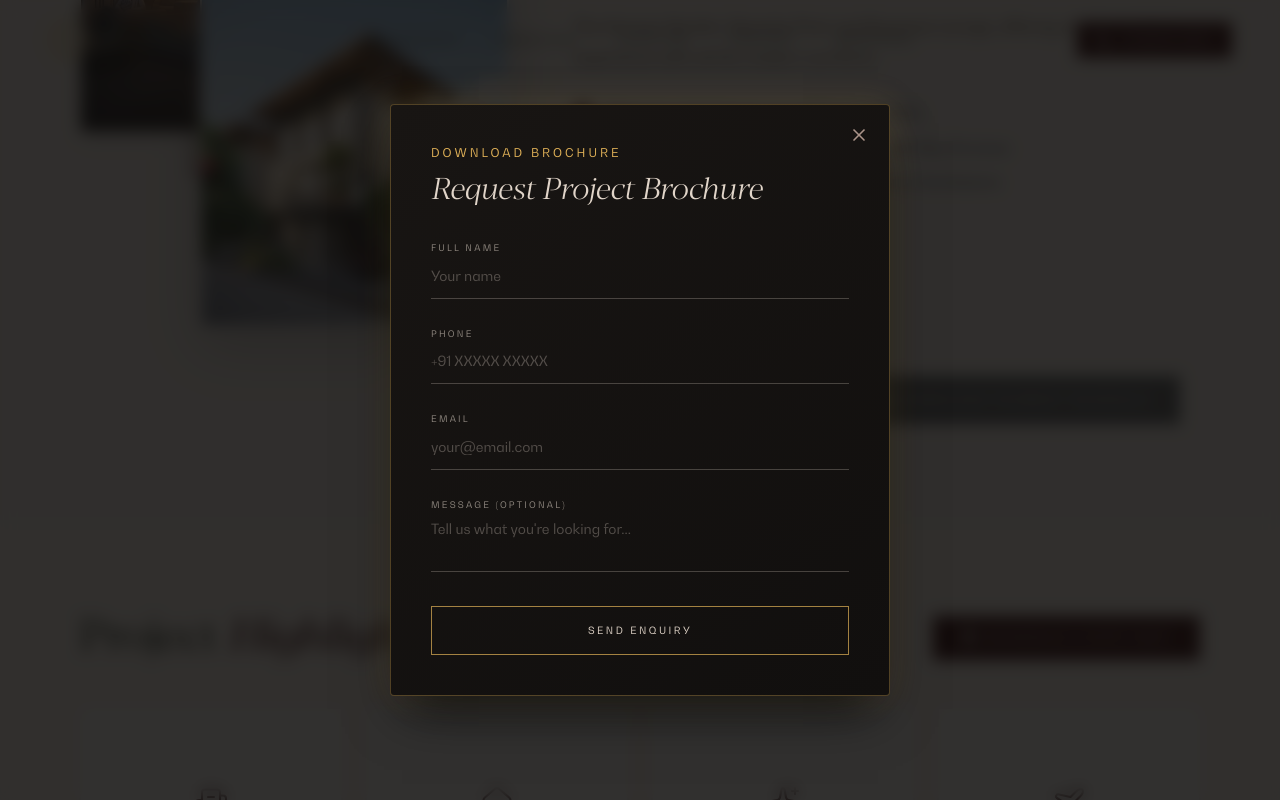
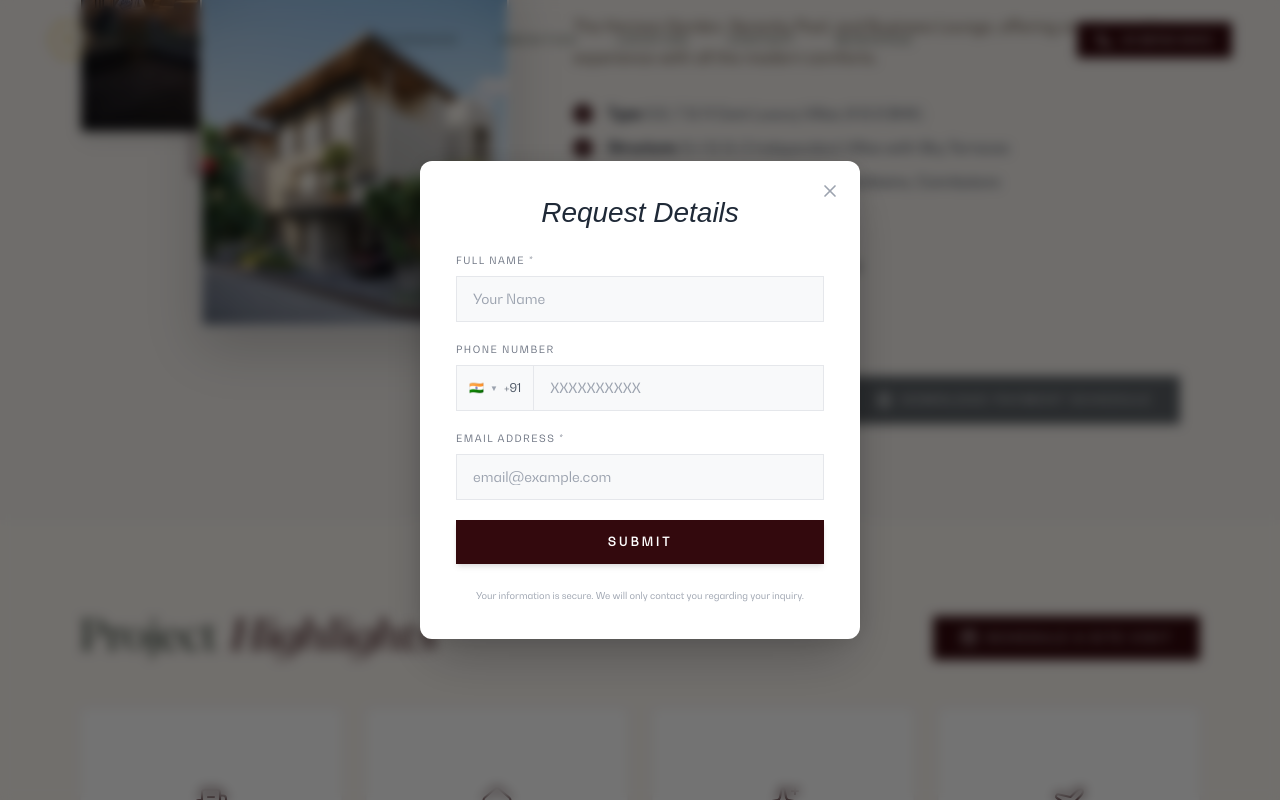
Before and after one commit to Britojaison/zenora_perfomace2, a Next.js app: page / in a window 1280 px wide. Both pictures are taken after a click on the button "DOWNLOAD BROCHURE". Shown: the part 1207-2007 px from the top of the page. Built offline with nearby package versions, Linux system fonts and the light colour scheme; a web font is replaced by a local one.

Commit message:
feat: add interactive unlock and plan viewing capabilities with updated enquiry modal styling

```diff
--- a/src/app/page.tsx
+++ b/src/app/page.tsx
@@ -18,13 +18,23 @@ import StickyContactBar from "@/components/ui/StickyContactBar";
 export default function Home() {
   const [modalOpen, setModalOpen] = useState(false);
   const [modalMeta, setModalMeta] = useState({
-    title: "Begin your Zenora journey.",
-    subtitle: "Get in Touch",
+    title: "Request Details",
+    subtitle: "Floor Plan",
   });
+
+  const [featuresUnlocked, setFeaturesUnlocked] = useState(false);
+
+  const handleOpenPlan = (_size?: string) => {
+    setModalMeta({
+      title: "Request Details",
+      subtitle: _size ? `${_size} Cent Villa Plan` : "Floor Plan",
+    });
+    setModalOpen(true);
+  };
 
   const handleOpenBrochure = () => {
     setModalMeta({
-      title: "Request Project Brochure",
+      title: "Request Details",
       subtitle: "Download Brochure",
     });
     setModalOpen(true);
@@ -32,10 +42,22 @@ export default function Home() {
 
   const handleOpenPaymentSchedule = () => {
     setModalMeta({
-      title: "Request Payment Schedule",
+      title: "Request Details",
       subtitle: "Payment Breakdown",
     });
     setModalOpen(true);
+  };
+
+  const handleRequestUnlockFeatures = () => {
+    setModalMeta({
+      title: "Request Details",
+      subtitle: "Amenities & Features",
+    });
+    setModalOpen(true);
+  };
+
+  const handleModalSuccess = () => {
+    setFeaturesUnlocked(true);
   };
 
   return (
@@ -47,8 +69,11 @@ export default function Home() {
         onOpenPaymentSchedule={handleOpenPaymentSchedule}
       />
       <Highlights />
-      <Residences />
-      <Amenities />
+      <Residences onOpenPlan={handleOpenPlan} />
+      <Amenities
+        isUnlocked={featuresUnlocked}
+        onRequestUnlock={handleRequestUnlockFeatures}
+      />
       <Location />
       <Gallery />
       <Testimonials />
@@ -60,6 +85,7 @@ export default function Home() {
         onClose={() => setModalOpen(false)}
         title={modalMeta.title}
         subtitle={modalMeta.subtitle}
+        onSuccess={handleModalSuccess}
       />
       <StickyContactBar />
     </main>
--- a/src/components/sections/Amenities.tsx
+++ b/src/components/sections/Amenities.tsx
@@ -86,8 +86,31 @@ const allAmenities = [
   },
 ];
 
-export default function Amenities() {
+interface AmenitiesProps {
+  isUnlocked?: boolean;
+  onRequestUnlock?: () => void;
+}
+
+export default function Amenities({ isUnlocked = false, onRequestUnlock }: AmenitiesProps = {}) {
   const [showAll, setShowAll] = useState(false);
+
+  React.useEffect(() => {
+    if (isUnlocked) {
+      setShowAll(true);
+    }
+  }, [isUnlocked]);
+
+  const handleToggle = () => {
+    if (!isUnlocked) {
+      if (onRequestUnlock) {
+        onRequestUnlock();
+      } else {
+        setShowAll(true);
+      }
+      return;
+    }
+    setShowAll(!showAll);
+  };
 
   return (
     <section id="amenities" className="py-24 bg-white">
@@ -125,8 +148,9 @@ export default function Amenities() {
         {/* Action Button matching Screenshot 1 */}
         <div className="text-center mb-8">
           <button
-            onClick={() => setShowAll(!showAll)}
-            className="inline-flex items-center gap-2 px-8 py-3.5 bg-wine hover:bg-wine-light text-white font-sans text-xs uppercase tracking-[0.2em] transition-all duration-300 shadow-sm"
+            type="button"
+            onClick={handleToggle}
+            className="inline-flex items-center gap-2 px-8 py-3.5 bg-wine hover:bg-wine-light text-white font-sans text-xs uppercase tracking-[0.2em] transition-all duration-300 shadow-sm cursor-pointer"
           >
             <Eye className="w-4 h-4" />
             {showAll ? "Hide Features" : "View All Features"}
@@ -136,7 +160,10 @@ export default function Amenities() {
 
         {/* Expandable Full Photo Amenities Grid */}
         {showAll && (
-          <div className="grid md:grid-cols-2 lg:grid-cols-3 gap-6 pt-10 border-t border-cream/60 transition-all duration-500 animate-fadeIn">
+          <div
+            id="all-amenities-grid"
+            className="grid md:grid-cols-2 lg:grid-cols-3 gap-6 pt-10 border-t border-cream/60 transition-all duration-500 animate-fadeIn"
+          >
             {allAmenities.map((item) => (
               <div key={item.title} className="group relative overflow-hidden bg-ivory shadow-sm border border-cream/50">
                 <SiteImage
--- a/src/components/sections/Residences.tsx
+++ b/src/components/sections/Residences.tsx
@@ -31,7 +31,11 @@ const villas = [
   },
 ];
 
-export default function Residences() {
+interface ResidencesProps {
+  onOpenPlan?: (size?: string) => void;
+}
+
+export default function Residences({ onOpenPlan }: ResidencesProps = {}) {
   const trackRef = useRef<HTMLDivElement>(null);
 
   const scroll = (dir: number) => {
@@ -73,13 +77,20 @@ export default function Residences() {
                     {villa.builtUp}
                   </div>
                   <div className="py-4 px-3 flex items-center justify-center">
-                    <a
-                      href="#contact"
-                      className="inline-flex items-center gap-1.5 bg-wine hover:bg-[#200508] text-white text-[10px] sm:text-xs uppercase tracking-wider px-4 sm:px-6 py-2.5 sm:py-3 transition-all duration-300 shadow-xs hover:shadow-sm font-medium"
+                    <button
+                      type="button"
+                      onClick={() => {
+                        if (onOpenPlan) {
+                          onOpenPlan(villa.size);
+                        } else {
+                          document.getElementById("contact")?.scrollIntoView({ behavior: "smooth" });
+                        }
+                      }}
+                      className="inline-flex items-center gap-1.5 bg-wine hover:bg-[#200508] text-white text-[10px] sm:text-xs uppercase tracking-wider px-4 sm:px-6 py-2.5 sm:py-3 transition-all duration-300 shadow-xs hover:shadow-sm font-medium cursor-pointer"
                     >
                       <Download className="w-3.5 h-3.5" />
                       <span>Download Unit Plan</span>
-                    </a>
+                    </button>
                   </div>
                 </div>
               ))}
@@ -131,12 +142,19 @@ export default function Residences() {
               >
                 <SiteImage src={villa.image} alt={villa.alt} aspectRatio="aspect-[4/5]" />
                 <div className="absolute inset-0 bg-gradient-to-t from-noir via-noir/45 to-transparent" />
-                <a
-                  href="#contact"
-                  className="absolute top-1/2 left-1/2 -translate-x-1/2 -translate-y-1/2 bg-forest hover:bg-forest-light text-ivory font-sans text-[10px] uppercase tracking-[0.25em] px-6 py-3 rounded-full transition-all duration-300 shadow-md hover:scale-105 z-10"
+                <button
+                  type="button"
+                  onClick={() => {
+                    if (onOpenPlan) {
+                      onOpenPlan(villa.size);
+                    } else {
+                      document.getElementById("contact")?.scrollIntoView({ behavior: "smooth" });
+                    }
+                  }}
+                  className="absolute top-1/2 left-1/2 -translate-x-1/2 -translate-y-1/2 bg-forest hover:bg-forest-light text-ivory font-sans text-[10px] uppercase tracking-[0.25em] px-6 py-3 rounded-full transition-all duration-300 shadow-md hover:scale-105 z-10 cursor-pointer"
                 >
                   View Plan
-                </a>
+                </button>
                 <div className="absolute bottom-0 left-0 right-0 p-6 md:p-7">
                   <span className="font-sans text-gold text-[10px] uppercase tracking-[0.25em] block mb-1.5">
                     {villa.badge}
--- a/src/components/ui/EnquiryModal.module.css
+++ b/src/components/ui/EnquiryModal.module.css
@@ -1,26 +1,25 @@
 .overlay {
   position: fixed;
   inset: 0;
-  background-color: rgba(14, 12, 11, 0.85);
-  backdrop-filter: blur(8px);
+  background-color: rgba(0, 0, 0, 0.55);
+  backdrop-filter: blur(6px);
   z-index: 100;
   display: flex;
   align-items: center;
   justify-content: center;
   padding: 1rem;
-  animation: fadeIn 0.25s ease-out forwards;
+  animation: fadeIn 0.2s ease-out forwards;
 }
 
 .modalCard {
-  background: linear-gradient(145deg, #181513, #110f0e);
-  border: 1px solid rgba(225, 178, 88, 0.3);
-  box-shadow: 0 25px 50px -12px rgba(0, 0, 0, 0.7), 0 0 35px rgba(225, 178, 88, 0.15);
+  background: #ffffff;
+  border-radius: 12px;
+  box-shadow: 0 25px 50px -12px rgba(0, 0, 0, 0.25), 0 0 25px rgba(0, 0, 0, 0.1);
   width: 100%;
-  max-width: 500px;
-  border-radius: 4px;
+  max-width: 440px;
   position: relative;
   overflow: hidden;
-  animation: slideUp 0.3s cubic-bezier(0.16, 1, 0.3, 1) forwards;
+  animation: slideUp 0.25s cubic-bezier(0.16, 1, 0.3, 1) forwards;
 }
 
 @keyframes fadeIn {
@@ -31,7 +30,7 @@
 @keyframes slideUp {
   from {
     opacity: 0;
-    transform: translateY(20px) scale(0.97);
+    transform: translateY(16px) scale(0.97);
   }
   to {
     opacity: 1;
--- a/src/components/ui/EnquiryModal.tsx
+++ b/src/components/ui/EnquiryModal.tsx
@@ -1,6 +1,6 @@
 "use client";
 
-import React, { useState } from "react";
+import React, { useState, useEffect } from "react";
 import { X } from "lucide-react";
 import styles from "./EnquiryModal.module.css";
 
@@ -9,98 +9,152 @@ interface EnquiryModalProps {
   onClose: () => void;
   title?: string;
   subtitle?: string;
+  onSuccess?: () => void;
 }
 
 export default function EnquiryModal({
   isOpen,
   onClose,
-  title = "Begin your Zenora journey.",
-  subtitle = "Get in Touch",
+  title = "Request Details",
+  onSuccess,
 }: EnquiryModalProps) {
-  const [form, setForm] = useState({ name: "", phone: "", email: "", message: "" });
+  const [form, setForm] = useState({ name: "", phone: "", email: "" });
   const [submitted, setSubmitted] = useState(false);
+  const timerRef = React.useRef<NodeJS.Timeout | null>(null);
+
+  useEffect(() => {
+    return () => {
+      if (timerRef.current) clearTimeout(timerRef.current);
+    };
+  }, []);
+
+  useEffect(() => {
+    if (isOpen) {
+      document.body.style.overflow = "hidden";
+      const handleKeyDown = (e: KeyboardEvent) => {
+        if (e.key === "Escape") onClose();
+      };
+      window.addEventListener("keydown", handleKeyDown);
+      return () => {
+        document.body.style.overflow = "unset";
+        window.removeEventListener("keydown", handleKeyDown);
+      };
+    } else {
+      document.body.style.overflow = "unset";
+      setSubmitted(false);
+      if (timerRef.current) clearTimeout(timerRef.current);
+    }
+  }, [isOpen, onClose]);
 
   if (!isOpen) return null;
 
   const handleSubmit = (e: React.FormEvent) => {
     e.preventDefault();
     setSubmitted(true);
+    if (onSuccess) {
+      onSuccess();
+    }
+    timerRef.current = setTimeout(() => {
+      onClose();
+    }, 1500);
   };
 
-  const inputClass =
-    "w-full bg-transparent border-b border-cream/25 pb-3 text-sm text-cream placeholder:text-cream/30 focus:outline-none focus:border-gold transition-colors font-sans";
-  const labelClass = "text-[9px] uppercase tracking-[0.25em] text-cream/60 block mb-2 font-sans";
+  const handleManualClose = () => {
+    if (timerRef.current) clearTimeout(timerRef.current);
+    onClose();
+  };
 
   return (
     <div className={styles.overlay} onClick={onClose}>
       <div className={styles.modalCard} onClick={(e) => e.stopPropagation()}>
-        <div className="p-8 md:p-10">
+        <div className="p-7 sm:p-9 relative">
           <button
-            onClick={onClose}
+            onClick={handleManualClose}
             aria-label="Close"
-            className="absolute top-5 right-5 text-taupe hover:text-gold transition-colors"
+            className="absolute top-5 right-5 text-gray-400 hover:text-gray-700 transition-colors cursor-pointer"
           >
             <X className="w-5 h-5" />
           </button>
 
-          <p className="font-sans text-gold text-xs uppercase tracking-[0.25em] mb-3">{subtitle}</p>
-          <h3 className="font-display italic font-light text-3xl text-cream mb-8">
+          <h3 className="font-serif italic font-normal text-2xl sm:text-[28px] text-gray-800 text-center mb-6">
             {title}
           </h3>
 
           {submitted ? (
-            <p className="font-display italic font-light text-2xl text-cream py-6">Thank you.</p>
+            <div className="text-center py-6 space-y-3">
+              <h4 className="font-serif italic text-2xl text-gray-900">Thank You!</h4>
+              <p className="font-sans text-xs text-gray-600 max-w-xs mx-auto leading-relaxed">
+                We have received your details. Our sales advisory team will connect with you shortly.
+              </p>
+              <button
+                type="button"
+                onClick={handleManualClose}
+                className="mt-4 px-6 py-2.5 bg-wine hover:bg-wine-light text-white text-xs font-sans uppercase tracking-wider font-semibold transition-colors cursor-pointer"
+              >
+                Close
+              </button>
+            </div>
           ) : (
-            <form onSubmit={handleSubmit} className="space-y-7">
+            <form onSubmit={handleSubmit} className="space-y-5">
               <div>
-                <label className={labelClass}>Full Name</label>
+                <label className="text-[10px] uppercase tracking-[0.15em] text-gray-500 font-sans font-medium block mb-2">
+                  Full Name *
+                </label>
                 <input
                   type="text"
                   required
-                  placeholder="Your name"
+                  placeholder="Your Name"
                   value={form.name}
                   onChange={(e) => setForm({ ...form, name: e.target.value })}
-                  className={inputClass}
+                  className="w-full bg-[#f8f9fa] border border-[#e5e7eb] px-4 py-3 text-sm text-gray-800 placeholder:text-gray-400 focus:outline-none focus:border-wine font-sans rounded-none transition-colors"
                 />
               </div>
+
               <div>
-                <label className={labelClass}>Phone</label>
+                <label className="text-[10px] uppercase tracking-[0.15em] text-gray-500 font-sans font-medium block mb-2">
+                  Phone Number
+                </label>
+                <div className="flex bg-[#f8f9fa] border border-[#e5e7eb]">
+                  <span className="px-3 py-3 border-r border-[#e5e7eb] text-xs text-gray-600 font-sans flex items-center gap-1.5 shrink-0">
+                    <span>🇮🇳</span>
+                    <span className="text-[8px] text-gray-400">▼</span>
+                    <span>+91</span>
+                  </span>
                   <input
                     type="tel"
                     required
-                  placeholder="+91 XXXXX XXXXX"
+                    placeholder="XXXXXXXXXX"
                     value={form.phone}
                     onChange={(e) => setForm({ ...form, phone: e.target.value })}
-                  className={inputClass}
+                    className="w-full bg-transparent px-4 py-3 text-sm text-gray-800 placeholder:text-gray-400 focus:outline-none font-sans"
                   />
                 </div>
+              </div>
+
               <div>
-                <label className={labelClass}>Email</label>
+                <label className="text-[10px] uppercase tracking-[0.15em] text-gray-500 font-sans font-medium block mb-2">
+                  Email Address *
+                </label>
                 <input
                   type="email"
                   required
-                  placeholder="your@email.com"
+                  placeholder="email@example.com"
                   value={form.email}
                   onChange={(e) => setForm({ ...form, email: e.target.value })}
-                  className={inputClass}
+                  className="w-full bg-[#f8f9fa] border border-[#e5e7eb] px-4 py-3 text-sm text-gray-800 placeholder:text-gray-400 focus:outline-none focus:border-wine font-sans rounded-none transition-colors"
                 />
               </div>
-              <div>
-                <label className={labelClass}>Message (optional)</label>
-                <textarea
-                  rows={2}
-                  placeholder="Tell us what you're looking for..."
-                  value={form.message}
-                  onChange={(e) => setForm({ ...form, message: e.target.value })}
-                  className={`${inputClass} resize-none`}
-                />
-              </div>
+
               <button
                 type="submit"
-                className="w-full py-4 border border-gold/70 hover:bg-gold text-cream hover:text-forest font-sans text-[10px] uppercase tracking-[0.25em] transition-all duration-300"
+                className="w-full py-3.5 bg-wine hover:bg-wine-light text-white font-sans text-xs uppercase tracking-[0.25em] font-semibold transition-all duration-300 shadow-md cursor-pointer mt-1"
               >
-                Send Enquiry
+                Submit
               </button>
+
+              <p className="text-[9.5px] text-center text-gray-400 font-sans leading-relaxed pt-1">
+                Your information is secure. We will only contact you regarding your inquiry.
+              </p>
             </form>
           )}
         </div>
```
Lines whose indentation alone changed are shown as unchanged.
